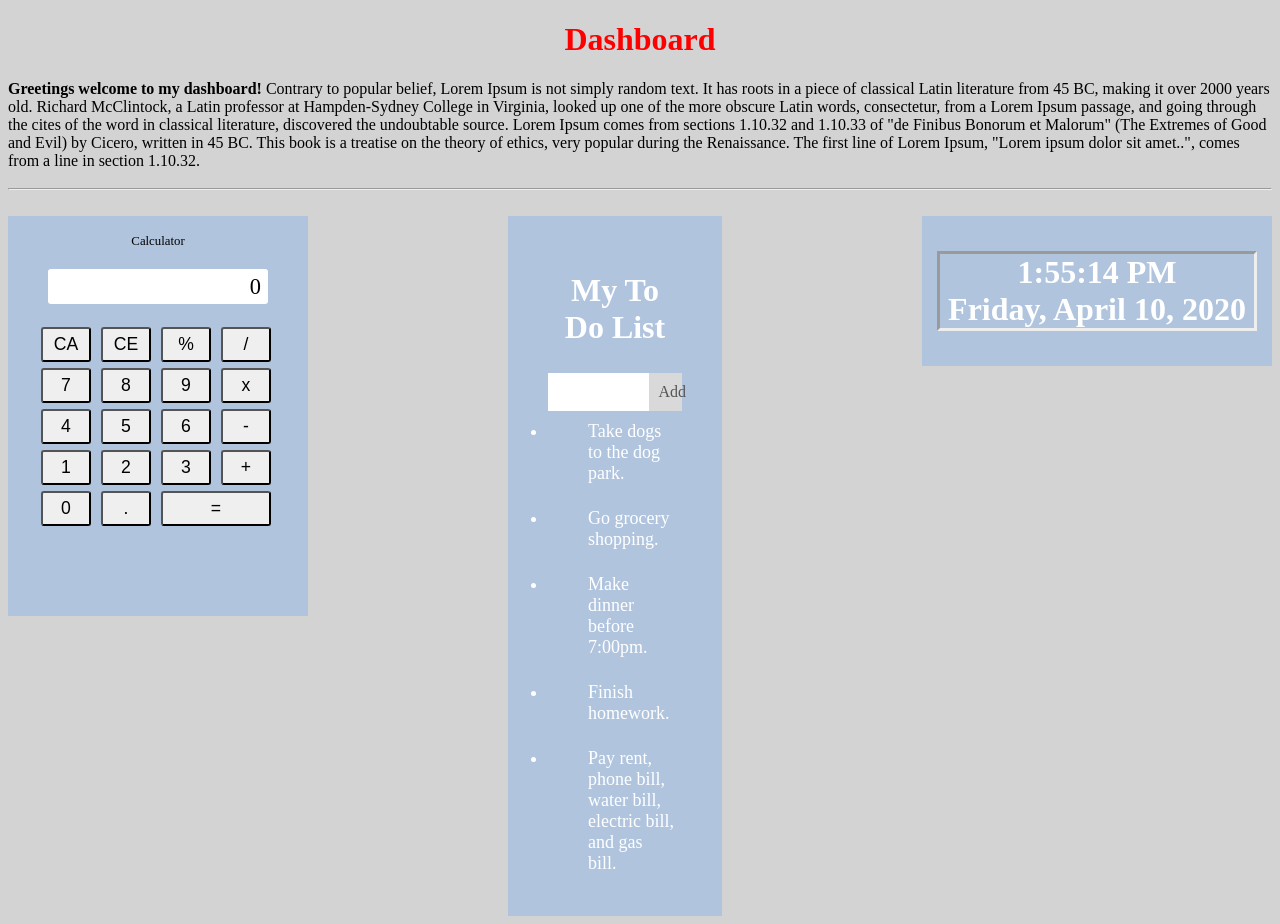
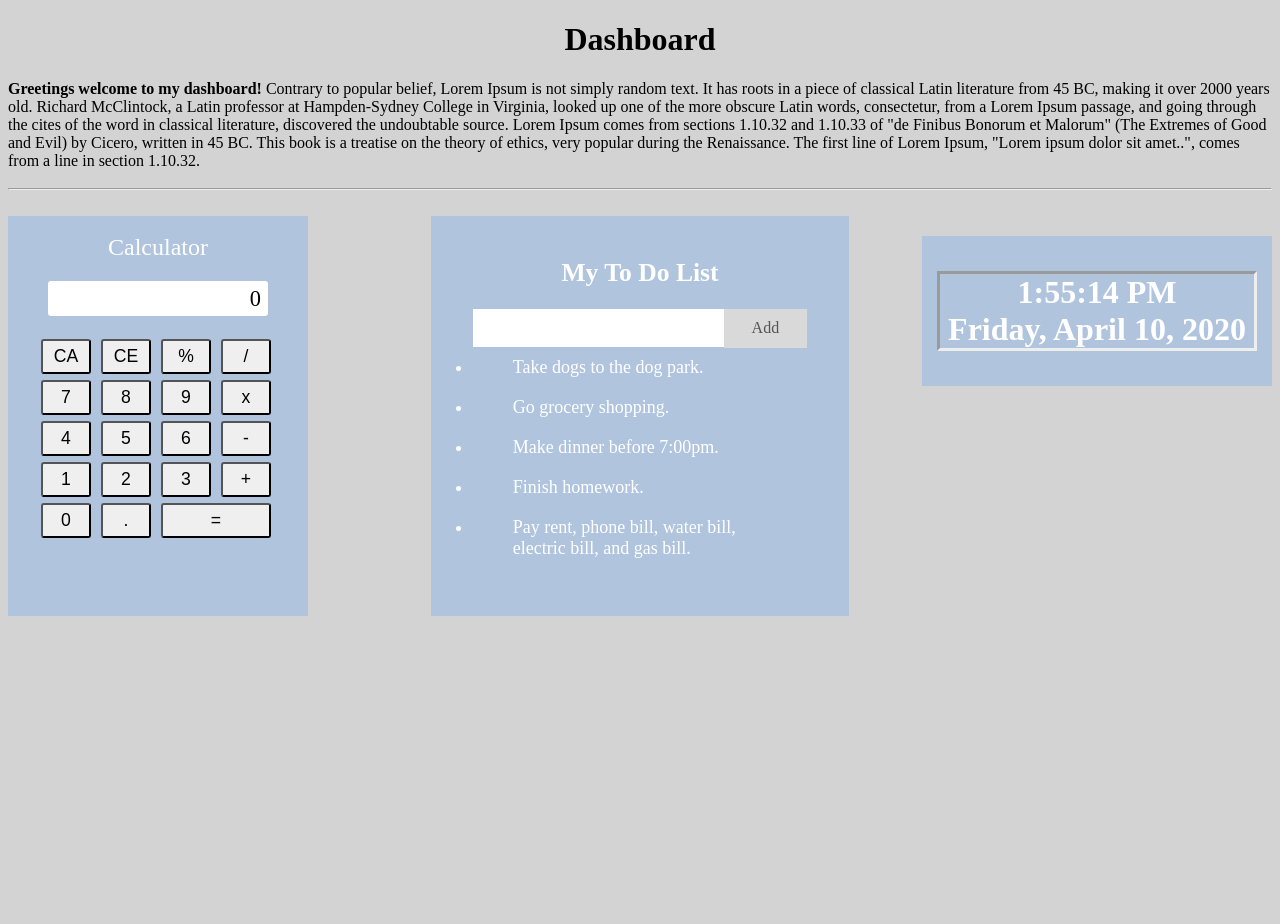
Before and after one commit to Arangel4/ACA_web101_Ariana_Rangel2, a plain HTML site: page myPortfolio/src/dashboard.html in a window 1280 px wide. After the commit the page ends 800 px from the top, so only its background shows below. Drawn offline with Linux system fonts and the light colour scheme.

Commit message:
Checkpoint

```diff
--- /dev/null
+++ b/myPortfolio/dashboard-mobile-style.css
@@ -0,0 +1,336 @@
+@media (min-width: 576px) {
+    .column {
+      color: black;
+    }
+
+    body{
+        background-color: lightgray;
+    }
+
+    h1{
+        color: bl;
+        text-align: center;
+    }
+
+    .greeting{
+      height: auto;
+      text-align: left;
+    }
+
+    h3{
+        text-align: center;
+    }
+
+    .grid {
+        display: grid;
+        grid-template-columns: repeat(2, 1fr);
+        grid-gap: 20px;
+        }
+
+
+    * {
+        box-sizing: border-box;
+      }
+
+      ul {
+        margin: 0;
+        padding: 0;
+      }
+
+      ul li {
+        position: relative;
+        padding: 12px 8px 12px 40px;
+        font-size: 13px;
+        text-align: left;
+        height: 50px;
+      }
+
+      .h2todo{
+          font-size: 1.3em;
+      }
+
+      .header {
+        background-color: lightsteelblue;
+        padding: 1px 35px;
+        color: white;
+        text-align: center;
+      }
+
+      .addBtn {
+        padding: 10px;
+        width: 25%;
+        height: 34px;
+        background: #d9d9d9;
+        color: #555;
+        float: left;
+        text-align: center;
+        font-size: 15px;
+        border-radius: 0;
+      }
+
+      input {
+        margin: 0;
+        border: none;
+        border-radius: 0;
+        width: 70%;
+        padding: 10px;
+        float: left;
+        font-size: 12px;
+      }
+
+
+      /* Calc widget. */
+
+  #calcBody {
+    background-color: lightsteelblue;
+    height: 350px;
+    width: 250px;
+  }
+
+  h3, #screen {
+    font-family: 'Glegoo', Serif;
+  }
+
+  h3 {
+    margin: 0px 40px 10px 40px;
+    color: white;
+    font-size: 1.5em;
+    font-weight: 300;
+    text-align: center;
+  }
+
+  #screen {
+    margin: 20px 40px 20px 40px;
+    height: 35px;
+    background: white;
+    border-radius: 3px;
+  }
+
+  #screen p {
+    position: relative;
+    top: 5px;
+    margin: 7px;
+    text-align: right;
+    font-size: 1.4em;
+    overflow: hidden;
+
+  }
+
+  #buttonPad {
+    width: 238px;
+    margin: 11%;
+
+  }
+
+  button {
+    height: 28px;
+    width: 40px;
+    border-radius: 3px;
+    font-size: 1em;
+    text-align: center;
+    margin: 3px;
+    flex-direction: column;
+    justify-content: center;
+    align-items: center;
+  }
+
+  #equals{
+    width: 90px;
+  }
+
+
+
+      /* Clock and Calendar widget. */
+    .clockbig{
+        display: grid;
+        grid-template-rows: 50% 50%;
+        background-color: lightsteelblue;
+        height: 90px;
+        width: 270px;
+        padding: 40px 15px 30px 15px;
+        justify-self: right;
+
+    }
+
+    h2.inset{
+        border-style: inset;
+        align-self: center;
+    }
+
+    h2{
+        text-align: center;
+        color: white;
+        font-size: 1.5em;
+    }
+
+
+  }
+
+
+
+
+@media (min-width: 768px) {
+  .column {
+    color: black;
+    }
+
+    body{
+        background-color: lightgray;
+    }
+
+    h1{
+        color: black;
+        text-align: center;
+    }
+
+    .greeting{
+      height: auto;
+      text-align: left;
+    }
+
+    h3{
+        text-align: center;
+    }
+
+    .grid {
+        display: grid;
+        grid-template-columns: repeat(2, 1fr);
+        grid-gap: 10px;
+
+        }
+
+
+    * {
+        box-sizing: border-box;
+      }
+
+      ul li {
+        position: relative;
+        padding: 12px 8px 12px 40px;
+        font-size: 18px;
+        text-align: left;
+        height: 40px;
+      }
+
+      .h2todo{
+        font-size: 1.6em;
+    }
+
+      .header {
+        background-color: lightsteelblue;
+        padding: 10px 40px;
+        color: white;
+        text-align: center;
+      }
+
+      .addBtn {
+        padding: 10px;
+        width: 25%;
+        height: 10.2%;
+        background: #d9d9d9;
+        color: #555;
+        float: left;
+        text-align: center;
+        font-size: 16px;
+        cursor: pointer;
+        border-radius: 0;
+      }
+
+      input {
+        margin: 0;
+        border: none;
+        border-radius: 0;
+        width: 75%;
+        padding: 10px;
+        float: left;
+        font-size: 16px;
+      }
+
+
+      /* Calc widget. */
+
+  #calcBody {
+    background-color: lightsteelblue;
+    height: 400px;
+    width: 300px;
+  }
+
+  h3, #screen {
+    font-family: 'Glegoo', Serif;
+  }
+
+  h3 {
+    margin: 0px 40px 10px 40px;
+    color: white;
+    font-size: 1.5em;
+    font-weight: 300;
+    text-align: center;
+  }
+
+  #screen {
+    margin: 20px 40px 20px 40px;
+    height: 35px;
+    background: white;
+    border-radius: 3px;
+  }
+
+  #screen p {
+    position: relative;
+    top: 5px;
+    margin: 7px;
+    text-align: right;
+    font-size: 1.4em;
+    overflow: hidden;
+
+  }
+
+  #buttonPad {
+    width: 240px;
+    margin: auto;
+  }
+
+  button {
+    height: 35px;
+    width: 50px;
+    border-radius: 3px;
+    font-size: 1.1em;
+    text-align: center;
+    margin: 3px;
+    flex-direction: column;
+    justify-content: center;
+    align-items: center;
+    height: 100;
+  }
+
+  #equals{
+    width: 110px;
+  }
+
+
+
+      /* Clock and Calendar widget. */
+    .clockbig{
+        display: grid;
+        grid-template-columns: repeat(1,1fr);
+        grid-template-rows: 50% 50%;
+        background-color: lightsteelblue;
+        height: 150px;
+        width: 350px;
+        margin-top: 20px;
+        padding: 60px 15px 30px 15px;
+        align-content: center;
+    }
+
+    h2.inset{
+        border-style: inset;
+        align-self: center;
+    }
+
+    h2{
+        text-align: center;
+        color: white;
+        font-size: 2em;
+    }
+
+
+}
--- a/myPortfolio/src/dashboard-style.css
+++ b/myPortfolio/src/dashboard-style.css
@@ -1,9 +1,15 @@
+@media (min-width: 990px) {
+
+  .column{
+    color: black;
+  }
+
   body{
       background-color: lightgray;
   }
 
   h1{
-    color: red;
+      color: black;
       text-align: center;
   }
 
@@ -20,27 +26,16 @@ h3{
   .grid {
       display: grid;
       grid-template-columns: repeat(3, 1fr);
-    grid-gap: 200px;
+      grid-gap: 5px;
   }
 
   /* Calc widget. */
 
-#calcTop {
-  border-top-left-radius: 50%;
-  border-top-right-radius: 50%;
-
-}
-
-#calcBottom {
-  border-bottom-left-radius: 50%;
-  border-bottom-right-radius: 50%;
-}
 
   #calcBody {
     background-color: lightsteelblue;
     height: 400px;
     width: 300px;
-  margin: auto;
   }
 
   h3, #screen {
@@ -49,8 +44,8 @@ h3, #screen {
 
   h3 {
     margin: 0px 40px 10px 40px;
-  color: black;
-  font-size: 0.8em;
+    color: white;
+    font-size: 1.5em;
     font-weight: 300;
     text-align: center;
   }
@@ -96,16 +91,9 @@ button {
 
 
 
-
-
   /* ToDo list widget. */
   * {
     box-sizing: border-box;
-}
-
-ul {
-  margin: 0;
-  padding: 0;
   }
 
   ul li {
@@ -113,11 +101,12 @@ ul li {
     padding: 12px 8px 12px 40px;
     font-size: 18px;
     text-align: left;
+    width: 300px;
   }
 
   .header {
     background-color: lightsteelblue;
-  padding: 30px 40px;
+    padding: 5% 10%;
     color: white;
     text-align: center;
   }
@@ -125,6 +114,7 @@ ul li {
   .addBtn {
     padding: 10px;
     width: 25%;
+    height: 39px;
     background: #d9d9d9;
     color: #555;
     float: left;
@@ -170,3 +160,5 @@ h2{
     color: white;
     font-size: 2em;
   }
+
+}
--- a/myPortfolio/src/dashboard.html
+++ b/myPortfolio/src/dashboard.html
@@ -4,13 +4,14 @@
     <meta charset="UTF-8">
     <meta name="viewport" content="width=device-width, initial-scale=1.0">
     <meta http-equiv="X-UA-Compatible" content="ie=edge">
+    <link rel="stylesheet" href="../dashboard-mobile-style.css">
     <link rel="stylesheet" href="./dashboard-style.css">
     <meta name="viewport" content="width=device-width, initial-scale=1">
     <title>Document</title>
 </head>
 <body>
     <h1>Dashboard</h1>
-
+    <div class="column">
     <div class="greeting">
       <p class="greeting"><b>Greetings welcome to my dashboard! </b>Contrary to popular belief, Lorem Ipsum is not simply random text. It has roots in a piece of classical Latin literature from 45 BC, making it over 2000 years old. Richard McClintock, a Latin professor at Hampden-Sydney College in Virginia, looked up one of the more obscure Latin words, consectetur, from a Lorem Ipsum passage, and going through the cites of the word in classical literature, discovered the undoubtable source. Lorem Ipsum comes from sections 1.10.32 and 1.10.33 of "de Finibus Bonorum et Malorum" (The Extremes of Good and Evil) by Cicero, written in 45 BC. This book is a treatise on the theory of ethics, very popular during the Renaissance. The first line of Lorem Ipsum, "Lorem ipsum dolor sit amet..", comes from a line in section 1.10.32.</p>
     </div>
@@ -55,9 +56,9 @@
 
 
       <div class="header">
-        <h2>My To Do List</h2>
+        <h2 class="h2todo">My To Do List</h2>
         <input type="text">
-        <span onclick="newElement()" class="addBtn">Add</span>
+        <span class="addBtn">Add</span>
         <br>
         <br>
       <ul>
@@ -69,13 +70,11 @@
       </ul>
     </div>
 
-
-
-
-      <div class="clockbig">
+    <div class="clockbig">
       <h2 class="inset">1:55:14 PM <br>
       Friday, April 10, 2020</h2>
       </div>
     </div>
+  </div>
   </body>
 </html>
```
Also changed, not shown: myPortfolio/src/nasa.html (+1 -0 lines), myPortfolio/src/image/Wireframe.jpg (added). Lines whose indentation alone changed are shown as unchanged.
